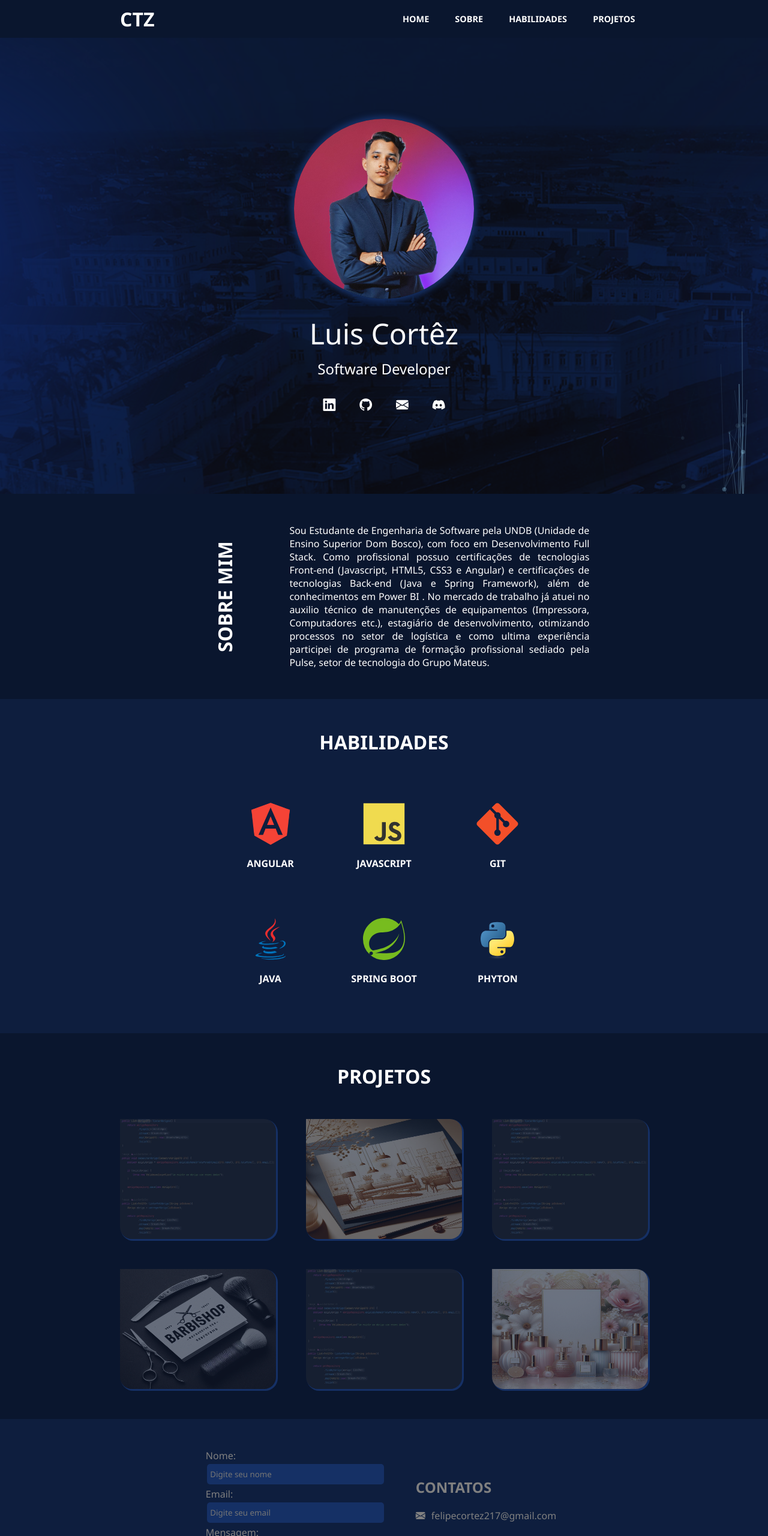
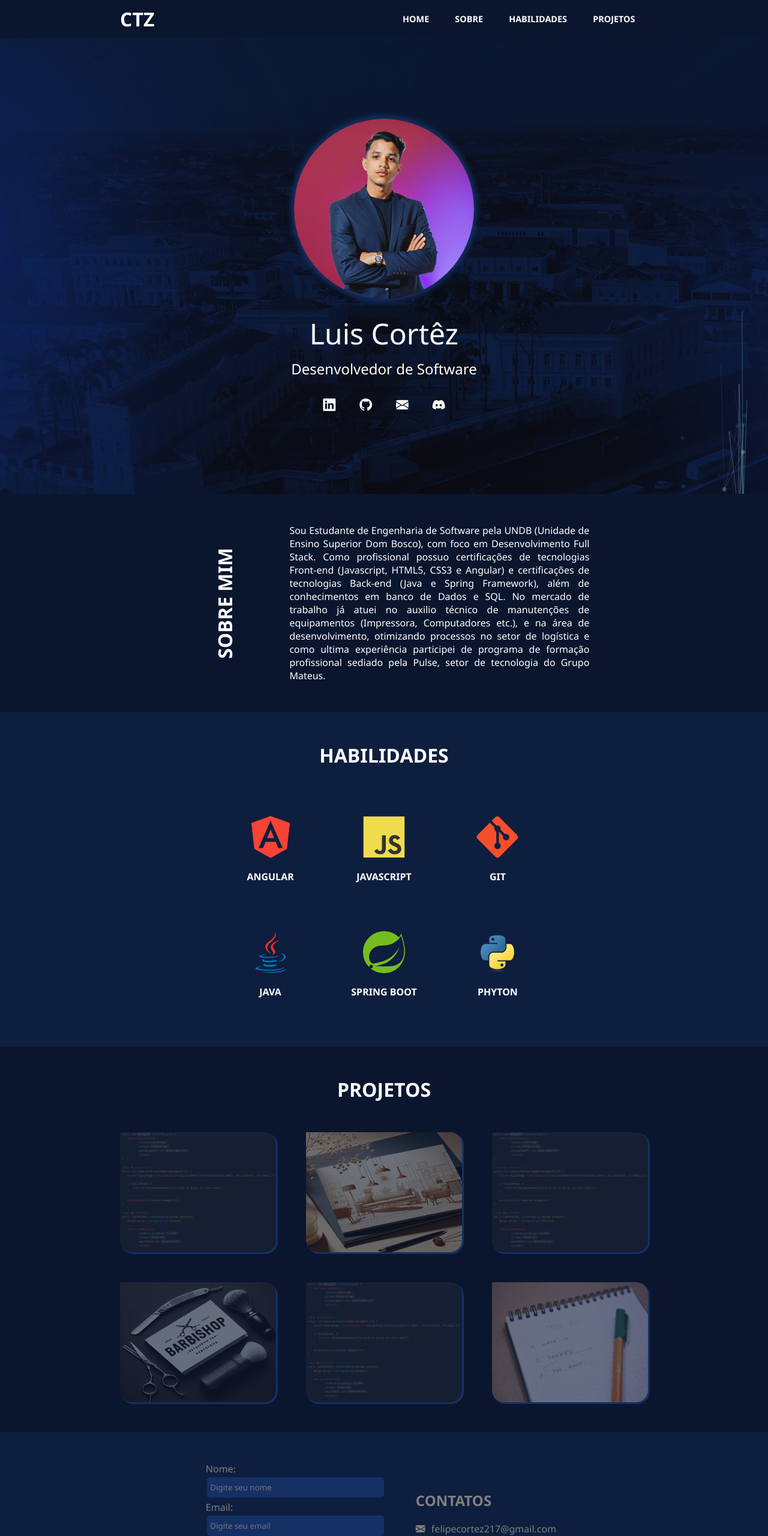
Before and after one commit to ocorteiz/portfolio, a plain HTML site: page index.html in a window 1280 px wide. Shown: the top 2560 px of the page at 60% size. Drawn offline with nearby package versions, Linux system fonts and the light colour scheme.

Commit message:
update photos

```diff
--- a/index.html
+++ b/index.html
@@ -36,7 +36,7 @@
                 </div>
                 <div class="text">
                     <h1 >Luis Cortêz</h1>
-                    <h2>Software Developer</h2>
+                    <h2>Desenvolvedor de Software</h2>
                     <div class="links">
                         <a href="https://linkedin.com/in/ocorteiz/" target="_blank"><i class="bi bi-linkedin"></i></a>
                         <a href="https://github.com/ocorteiz" target="_blank"><i class="bi bi-github"></i></a>
@@ -50,7 +50,7 @@
                     <h1  >SOBRE MIM</h1>
                 </div>
                 <p  >
-                    Sou Estudante de Engenharia de Software pela UNDB (Unidade de Ensino Superior Dom Bosco), com foco em Desenvolvimento Full Stack. Como profissional possuo certificações de tecnologias Front-end (Javascript, HTML5, CSS3 e Angular) e certificações de tecnologias Back-end (Java e Spring Framework), além de conhecimentos em Power BI . No mercado de trabalho já atuei no auxilio técnico de manutenções de equipamentos (Impressora, Computadores etc.), estagiário de desenvolvimento, otimizando processos no setor de logística e como ultima experiência participei de programa de formação profissional sediado pela Pulse, setor de tecnologia do Grupo Mateus.
+                    Sou Estudante de Engenharia de Software pela UNDB (Unidade de Ensino Superior Dom Bosco), com foco em Desenvolvimento Full Stack. Como profissional possuo certificações de tecnologias Front-end (Javascript, HTML5, CSS3 e Angular) e certificações de tecnologias Back-end (Java e Spring Framework), além de conhecimentos em banco de Dados e SQL. No mercado de trabalho já atuei no auxilio técnico de manutenções de equipamentos (Impressora, Computadores etc.), e na área de desenvolvimento, otimizando processos no setor de logística e como ultima experiência participei de programa de formação profissional sediado pela Pulse, setor de tecnologia do Grupo Mateus.
                 </p>
             </section>
             <section id="habilidades" class="skils">
@@ -126,8 +126,8 @@
                     <div class="project-card">
                         <img src="assets/images/background-codigo.jpg">
                         <div class="project-layer">
-                            <h4>Api Rest Screenmatch</h4>
-                            <p>Api Rest para procura de filmes</p>
+                            <h4>Frontend de Sistema de Delivery</h4>
+                            <p>Projeto desenvolvido em Angular</p>
                             <a href="https://github.com/ocorteiz/api-screenmatch" target="_blank" ><i class="bi bi-box-arrow-up-right"></i></a>
                         </div>
                     </div>
@@ -152,10 +152,10 @@
                     </div>
 
                     <div class="project-card">
-                        <img src="assets/images/card-perfum.jpeg">
+                        <img src="assets/images/to_di_list.jpg">
                         <div class="project-layer">
-                            <h4>Projeto Card</h4>
-                            <p>Projeto de card para perfumaria</p>
+                            <h4>To-Do List com Angular</h4>
+                            <p>Projeto de To-Do List construindo com Anagular</p>
                             <a href="https://github.com/ocorteiz/project-card" target="_blank" ><i class="bi bi-box-arrow-up-right"></i></a>
                         </div>
                     </div>
```
Also changed, not shown: assets/images/to_di_list.jpg (added).
